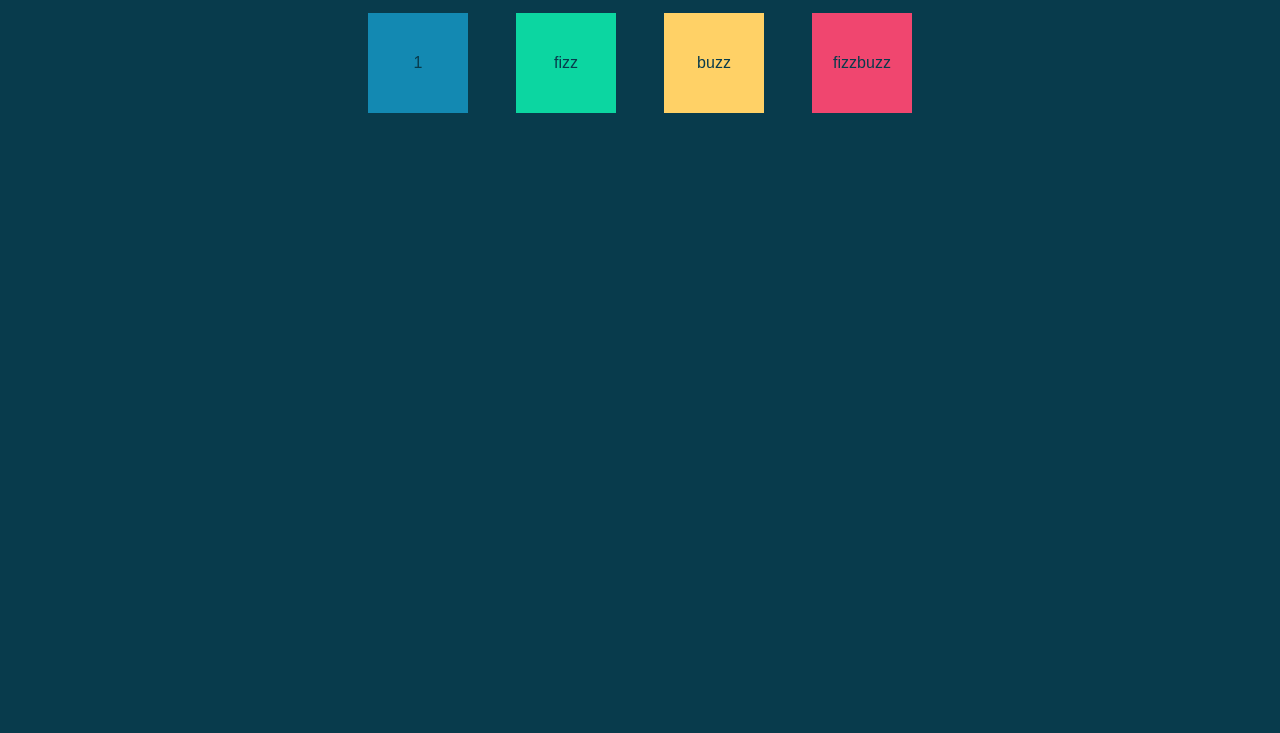
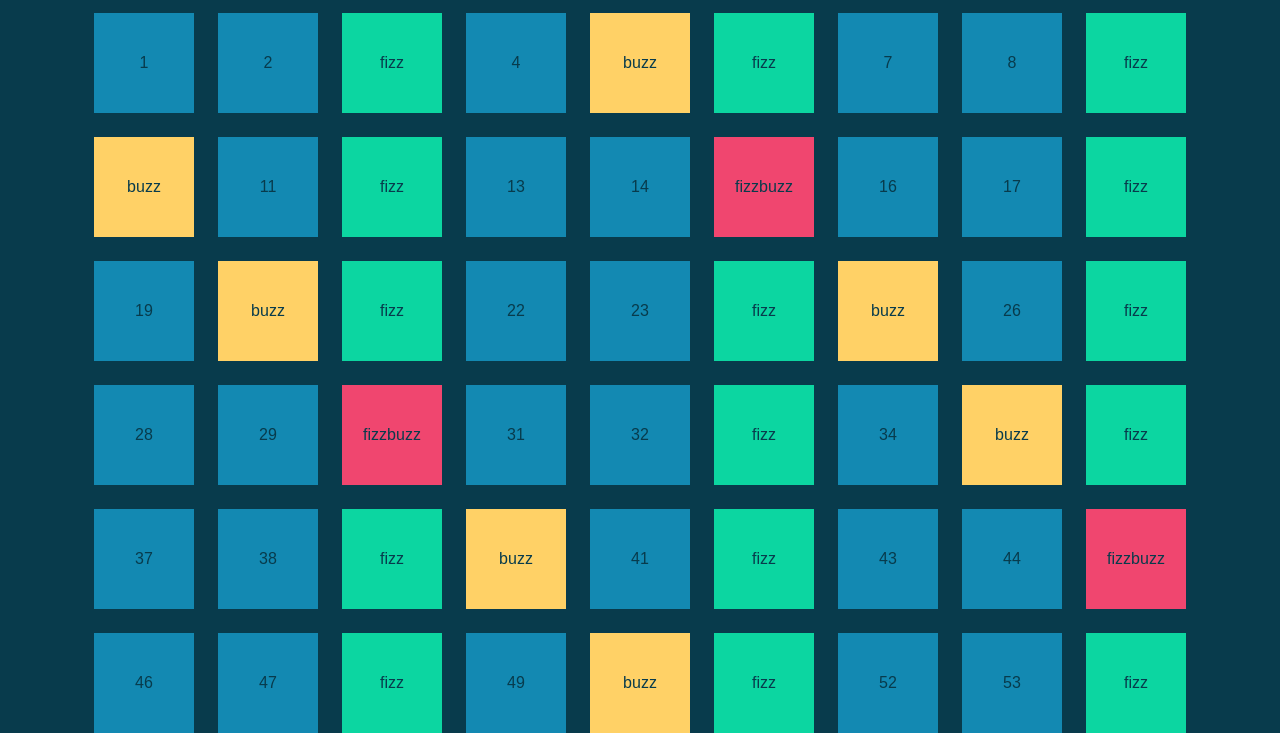
Before and after one commit to AntoCic/js-fizzbuzz, a plain HTML site: page index.html in a window 1280 px wide. Shown: the part 67-800 px from the top of the page. Drawn offline with nearby package versions, Linux system fonts and the light colour scheme.

Commit message:
BONUS 1 - BONUS 2

```diff
--- a/index.html
+++ b/index.html
@@ -19,8 +19,8 @@
 
     <main class="ms_text-blue">
         <div class="container">
-            <div class="row justify-content-center gx-5">
-                <div class="col-auto">
+            <div class="row justify-content-center gy-2" id="row">
+                <!-- <div class="col-auto">
                     <p class="ms_box ">1</p>
                 </div>
                 <div class="col-auto">
@@ -31,7 +31,7 @@
                 </div>
                 <div class="col-auto">
                     <p class="ms_box fizz_box buzz_box">fizzbuzz</p>
-                </div>
+                </div> -->
             </div>
         </div>
     </main>
--- a/js/script.js
+++ b/js/script.js
@@ -4,20 +4,32 @@ console.log("- START -");
 //  - per i multipli di 3 stampi “Fizz” al posto del numero e
 //  - per i multipli di 5 stampi “Buzz” al post del numero.
 //  - Per i numeri che sono sia multipli di 3 che di 5 stampi “FizzBuzz” al posto del numero.
-
+const rowE = document.getElementById("row");
 const totalNumber = 100;
 for (let i = 1; i <= totalNumber; i++) {
-    let outcome="";
-    if ( i % 3 == 0) {
+  const col_autoE = document.createElement("div");
+  col_autoE.classList.add("col-auto");
+
+  const outcomeE = document.createElement("p");
+  outcomeE.classList.add("ms_box");
+
+  let outcome = "";
+  if (i % 3 == 0) {
     outcome += "fizz";
+    outcomeE.classList.add("fizz_box");
   }
-    if ( i % 5 == 0) {
+  if (i % 5 == 0) {
     outcome += "buzz";
+    outcomeE.classList.add("buzz_box");
   }
   if (!outcome) {
-        outcome = i;
+    outcome = String(i);
   }
 
   console.log(outcome);
 
+  outcomeE.innerHTML = outcome;
+
+  col_autoE.appendChild(outcomeE);
+  rowE.appendChild(col_autoE);
 }
```
Lines whose indentation alone changed are shown as unchanged.
